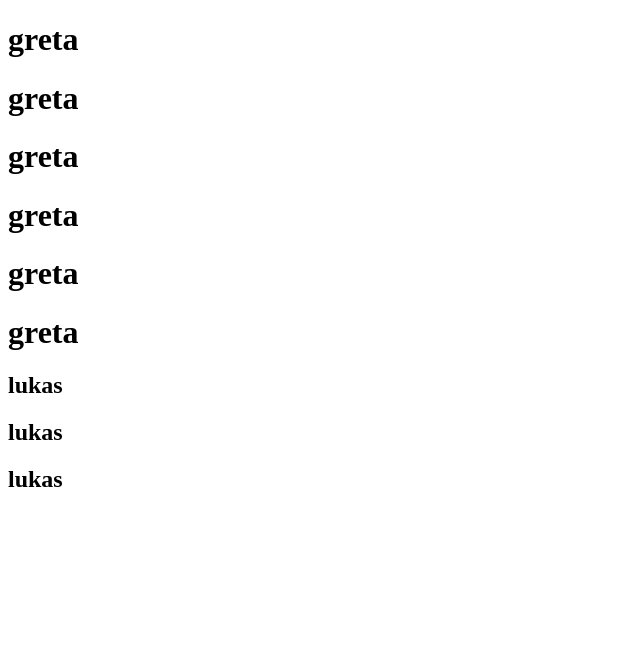
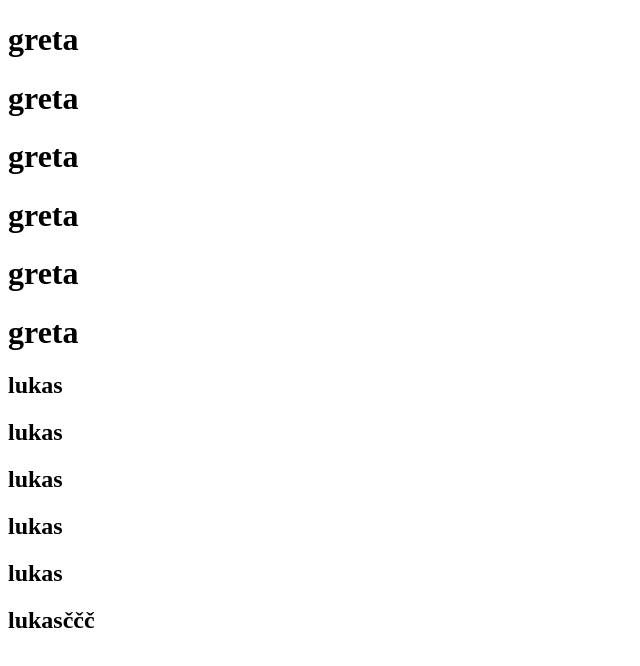
Before and after one commit to glukoseviciene/todo-list-group-work, a plain HTML site: page index.html in a window 1280 px wide. Shown: the whole page, without its empty margins (0-640 px from the left). Drawn offline with Linux system fonts and the light colour scheme.

Commit message:
jstest222

```diff
--- a/index.html
+++ b/index.html
@@ -16,5 +16,8 @@
     <h2>lukas</h2>
     <h2>lukas</h2>
     <h2>lukas</h2>
+    <h2>lukas</h2>
+    <h2>lukas</h2>
+    <h2>lukasččč</h2>
   </body>
 </html>
```
